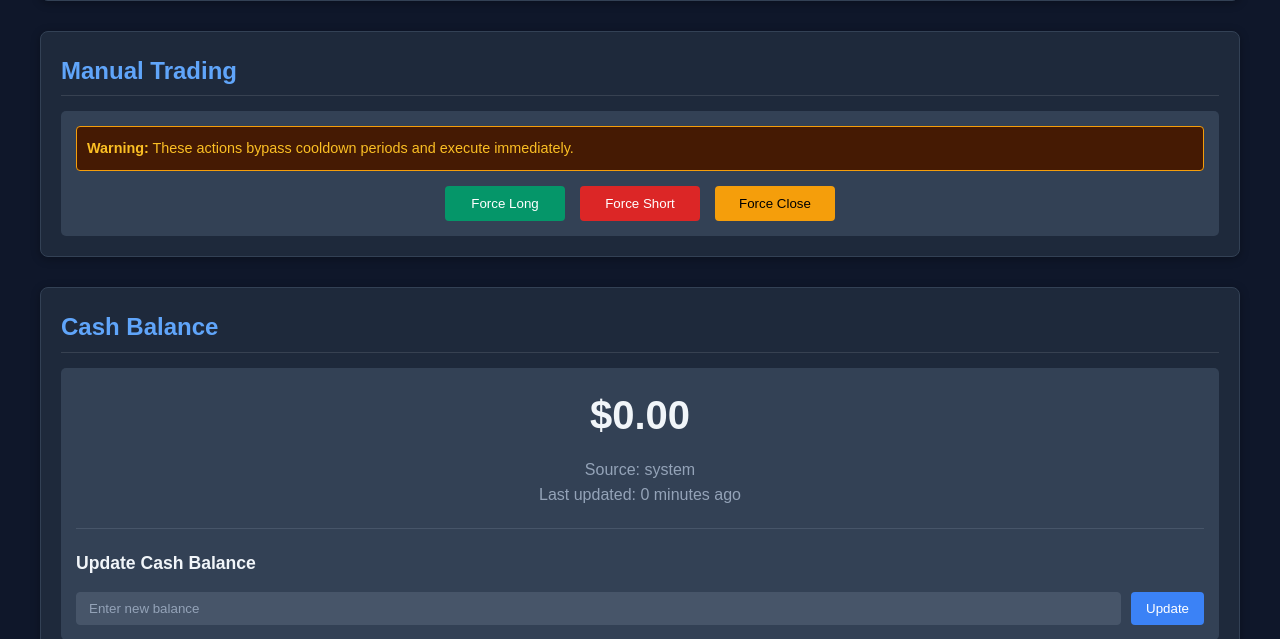
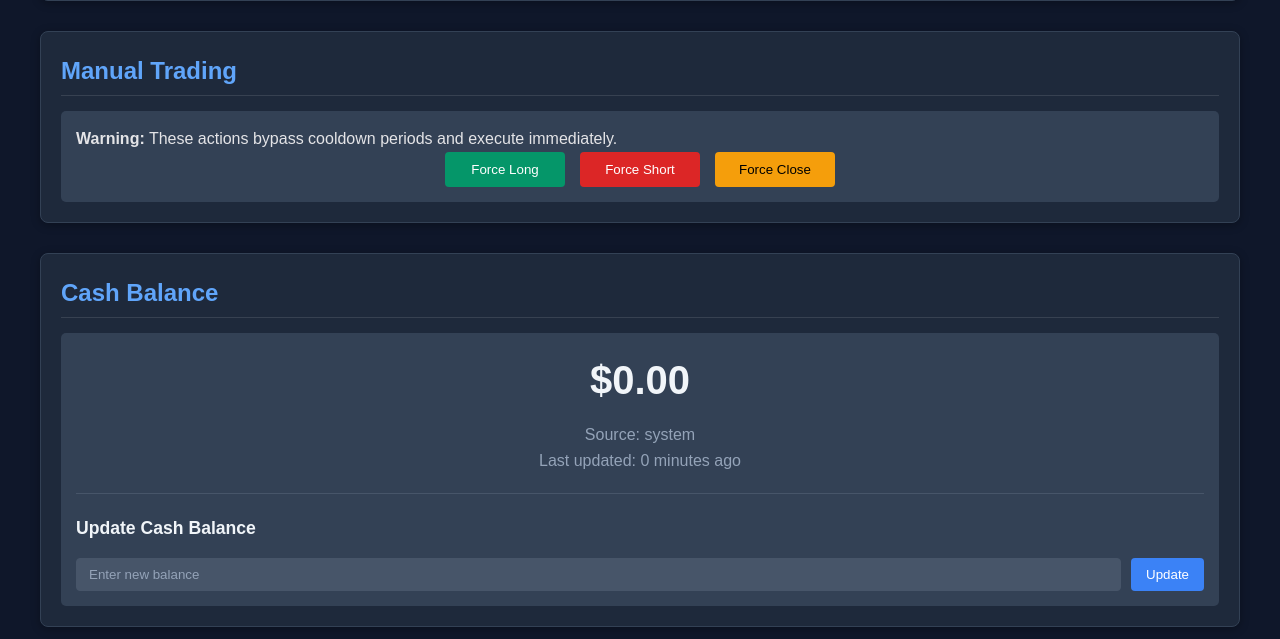
Before and after one commit to naikamit/April10, a FastAPI app: page / in a window 1280 px wide. Shown: the part 500-1139 px from the top of the page. Run offline with FastAPI, Linux system fonts and the light colour scheme.

Commit message:
Update style.css

```diff
--- a/static/style.css
+++ b/static/style.css
@@ -230,16 +230,6 @@ button:disabled {
     margin-top: 10px;
 }
 
-.manual-warning {
-    background-color: #451a03;
-    border: 1px solid #f59e0b;
-    border-radius: 4px;
-    padding: 10px;
-    margin-bottom: 15px;
-    color: #fbbf24;
-    font-size: 0.9rem;
-}
-
 .manual-controls {
     display: flex;
     gap: 15px;
```
